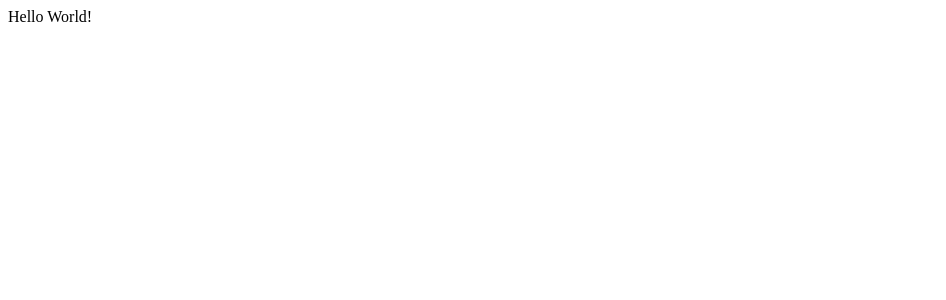
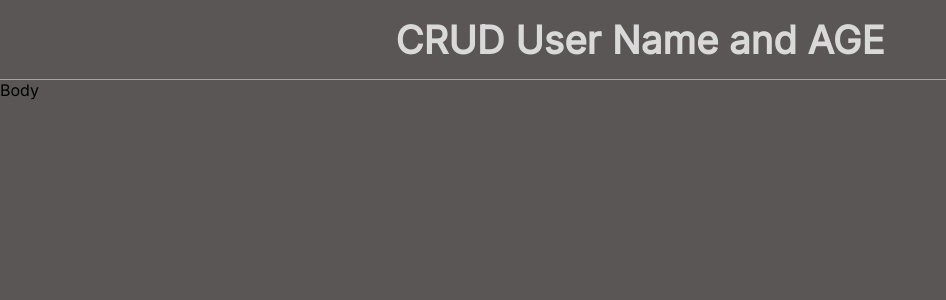
Before and after one commit to akashmore1/React-Concepts-Everything, a React (Create React App) app in the folder 01-Basics_Of_React_Revise/: page / in a window 1280 px wide. Shown: the top 300 px of the page, without its empty margins (0-946 px from the left). Built offline with nearby package versions, Linux system fonts and the light colour scheme.

Commit message:
Add header component

```diff
--- a/01-Basics_Of_React_Revise/public/index.html
+++ b/01-Basics_Of_React_Revise/public/index.html
@@ -3,6 +3,12 @@
   <head>
     <meta charset="utf-8" />
     <link rel="icon" href="%PUBLIC_URL%/favicon.ico" />
+    <link rel="preconnect" href="https://fonts.googleapis.com" />
+    <link rel="preconnect" href="https://fonts.gstatic.com" crossorigin />
+    <link
+      href="https://fonts.googleapis.com/css2?family=Inter&family=Poppins:wght@300;400;500;600&display=swap"
+      rel="stylesheet"
+    />
     <meta name="viewport" content="width=device-width, initial-scale=1" />
     <meta name="theme-color" content="#000000" />
     <meta
--- /dev/null
+++ b/01-Basics_Of_React_Revise/src/App.css
@@ -0,0 +1,3 @@
+.body__section {
+  min-height: 90vh;
+}
--- a/01-Basics_Of_React_Revise/src/App.js
+++ b/01-Basics_Of_React_Revise/src/App.js
@@ -1,7 +1,14 @@
 import React from "react";
+import Header from "./components/Header/Header";
+import "./App.css";
 
 function App() {
-  return <div>Hello World!</div>;
+  return (
+    <div>
+      <Header />
+      <section className="body__section"> Body </section>
+    </div>
+  );
 }
 
 export default App;
--- /dev/null
+++ b/01-Basics_Of_React_Revise/src/components/Header/Header.css
@@ -0,0 +1,10 @@
+.header__section {
+  border-bottom: 1px solid #aea1a1;
+  min-height: 10vh;
+  display: flex;
+  justify-content: center;
+  align-items: center;
+  color: #d9d9d9;
+  font-size: 2.4rem;
+  font-weight: bold;
+}
--- /dev/null
+++ b/01-Basics_Of_React_Revise/src/components/Header/Header.js
@@ -0,0 +1,8 @@
+import React from "react";
+import "./Header.css";
+
+const Header = () => {
+  return <section className="header__section">CRUD User Name and AGE</section>;
+};
+
+export default Header;
--- a/01-Basics_Of_React_Revise/src/index.css
+++ b/01-Basics_Of_React_Revise/src/index.css
@@ -0,0 +1,7 @@
+* {
+  background: #5b5656;
+  box-sizing: border-box;
+  margin: 0;
+  padding: 0;
+  font-family: "Inter", sans-serif;
+}
```
